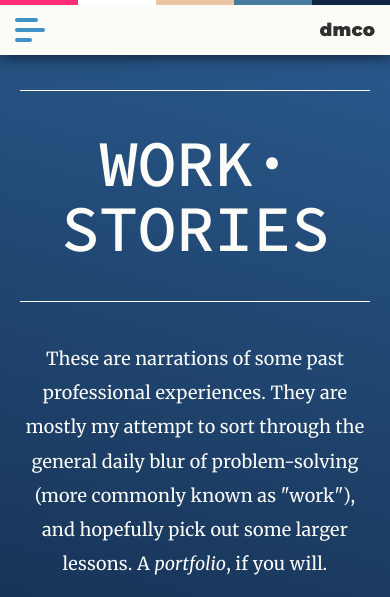
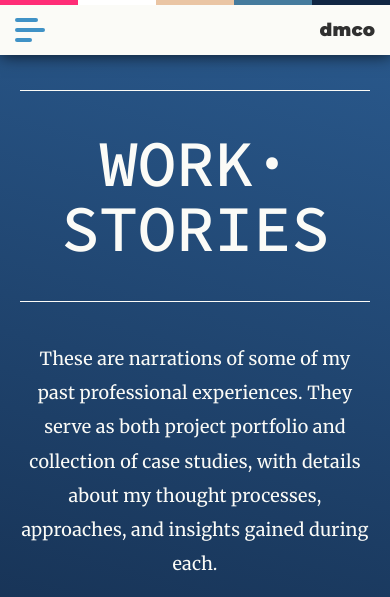
Before and after one commit to middletond/dmco, a Jekyll site: the page built from work/index.html, in a window 390 px wide and 1400 px high, cut to the strip 0-597 px from the top of the window. Built offline with Jekyll 4.4.1, drawn with Linux system fonts in a browser that asks for light colours.

Commit message:
Update work index copy. Fix mobile nav

```diff
--- a/_sass/_nav_mobile.scss
+++ b/_sass/_nav_mobile.scss
@@ -87,6 +87,7 @@ nav.mobile {
         font-size: 24px;
         &:after { content: none }
         &.selected { color: $magenta; }
+        border: none;
       }
     }
   }
--- a/work/index.html
+++ b/work/index.html
@@ -9,7 +9,7 @@ title: Work Stories
             <h1>Work<span class="dot">&nbsp;</span>Stories</h1>
         </div>
 
-        <p class="big">These are narrations of some past professional experiences. They are mostly my attempt to sort through the general daily blur of problem-solving (more commonly known as "work"), and hopefully pick out some larger lessons. A <i>portfolio</i>, if you will.</p>
+        <p class="big">These are narrations of some of my past professional experiences. They serve as both project portfolio and collection of case studies, with details about my thought processes, approaches, and insights gained during each.</p>
 
         <div class="project-list">
             <div class="project right">
```
